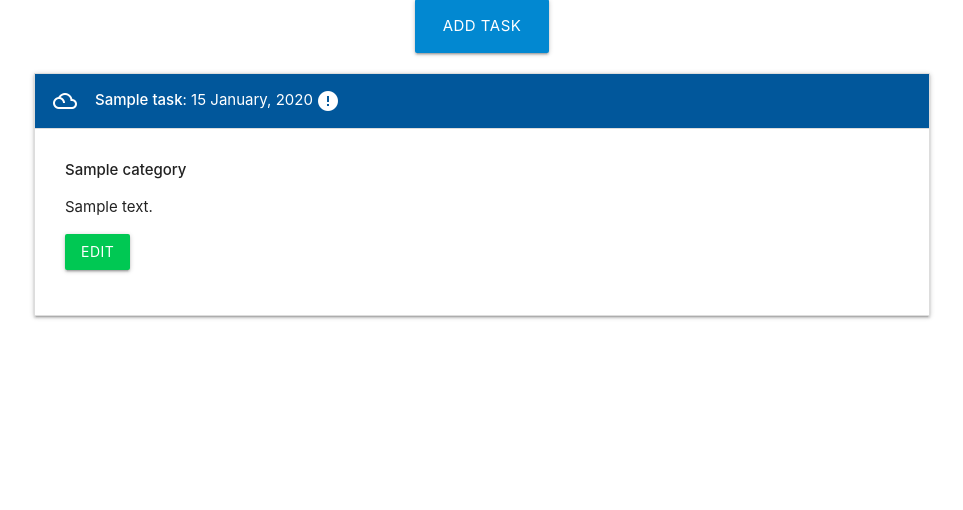
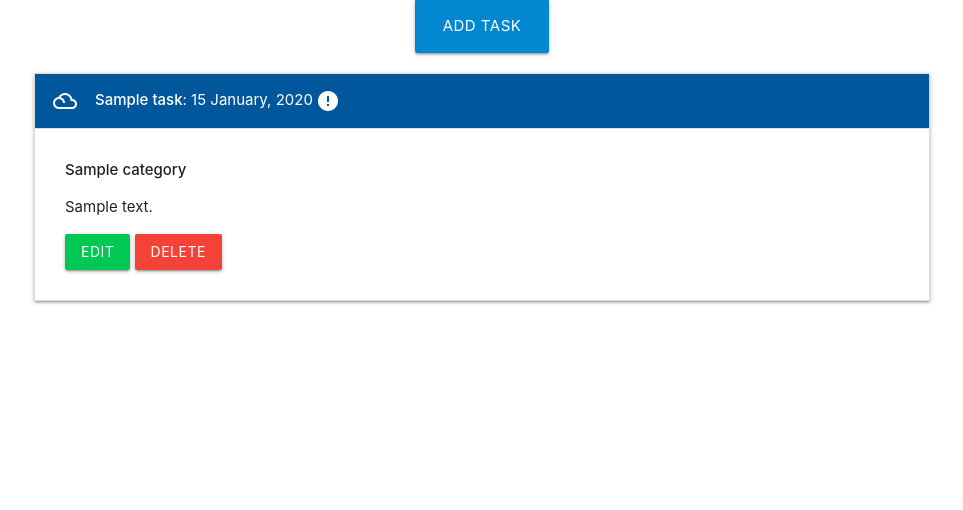
Before and after one commit to halfpintutopia/ci-task-manager-walkthrough, a Flask app: page / in a window 1280 px wide, after a click that opens the changed part. Shown: the part 160-670 px from the top of the page, without its empty margins (158-1121 px from the left). Run offline with Flask 3, Linux system fonts and the light colour scheme; tables that the repository leaves empty hold one stand-in row (values such as "Sample post").

Commit message:
Send an HTTP post request to the database to delete the specified task

```diff
--- a/taskmanager/routes.py
+++ b/taskmanager/routes.py
@@ -73,3 +73,11 @@ def edit_task(task_id):
         task.category_id = request.form.get('category_id')
         db.session.commit()
     return render_template('edit_task.html', task=task, categories=categories)
+
+
+@app.route('/delete_task(<int:task_id>')
+def delete_task(task_id):
+    task = Task.query.get_or_404(task_id)
+    db.session.delete(task)
+    db.session.commit()
+    return redirect(url_for('home'))
--- a/taskmanager/templates/categories.html
+++ b/taskmanager/templates/categories.html
@@ -30,6 +30,7 @@
                             <div id="modal-{{ category.id }}" class="modal">
                                 <div class="modal-content">
                                     <h4>Are you sure you want to delete this Category?</h4>
+                                    <p>This will also delete all tasks associated with the category.</p>
                                     <p>Warning: This action cannot be undone</p>
                                 </div>
                                 <div class="modal-footer">
--- a/taskmanager/templates/tasks.html
+++ b/taskmanager/templates/tasks.html
@@ -26,9 +26,28 @@
                     <div class="collapsible-body">
                         <strong>{{ task.category }}</strong>
                         <p>{{ task.task_description }}</p>
+{#                        {% if task.owner == session.owner %}#}
+                            <div>
+                                <a href="{{ url_for('edit_task', task_id=task.id) }}"
+                                   class="btn green accent-4">Edit</a>
+                                <!-- Modal Trigger -->
+                                <a class="btn red modal-trigger" href="#modal-{{ task.id }}">Delete</a>
 
-                        <p><a href="{{ url_for('edit_task', task_id=task.id) }}" class="btn green accent-4">Edit</a></p>
-{#                        <p><a href="{{ url_for('delete_task', task_id=task_id) }}" class="btn red">Delete</a></p>#}
+                                <!-- Modal Structure -->
+                                <div id="modal-{{ task.id }}" class="modal">
+                                    <div class="modal-content">
+                                        <h4>Are you sure you want to delete this Tasks?</h4>
+                                        <p>Warning: This action cannot be undone</p>
+                                    </div>
+                                    <div class="modal-footer">
+                                        <a href="{{ url_for('delete_task', task_id=task.id) }}"
+                                           class="btn red">Delete</a>
+                                        <a href="modal-close" class="btn green accent-4">Cancel</a>
+                                    </div>
+                                </div>
+                            </div>
+{#                        {% endif %}#}
+
                     </div>
                 </li>
             {% endfor %}
```
